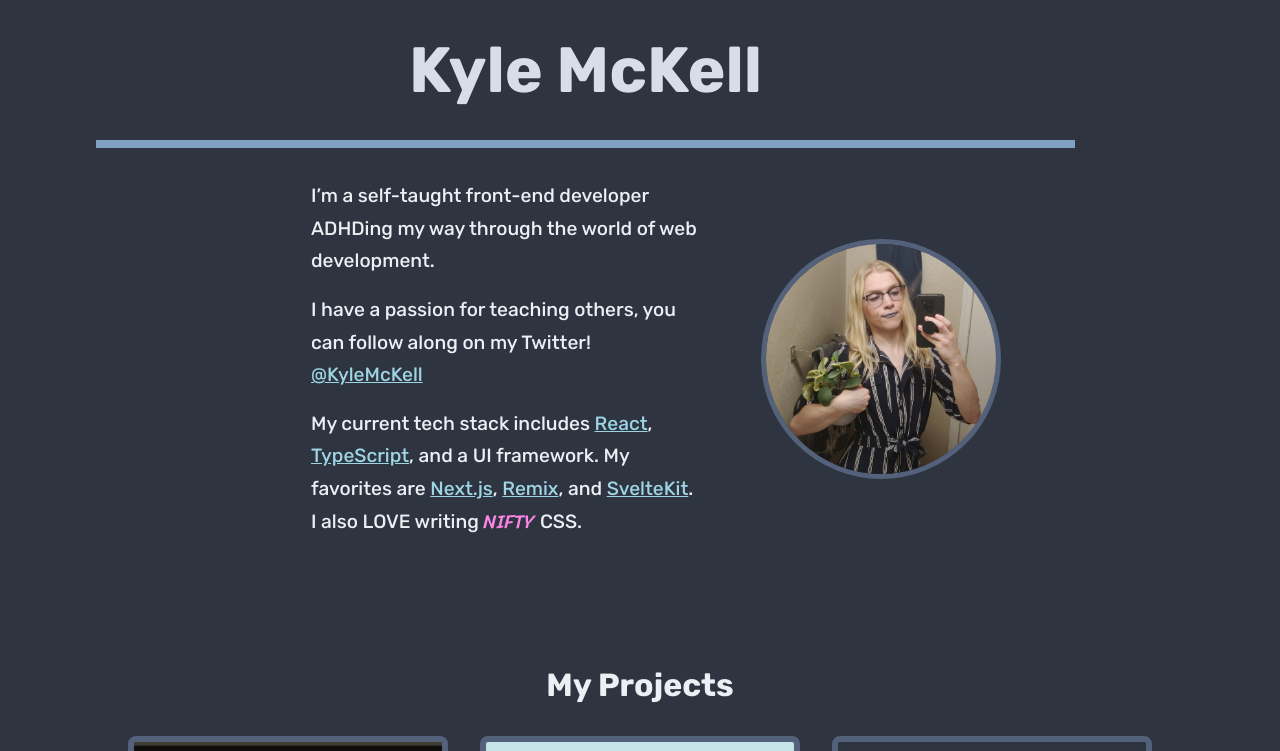
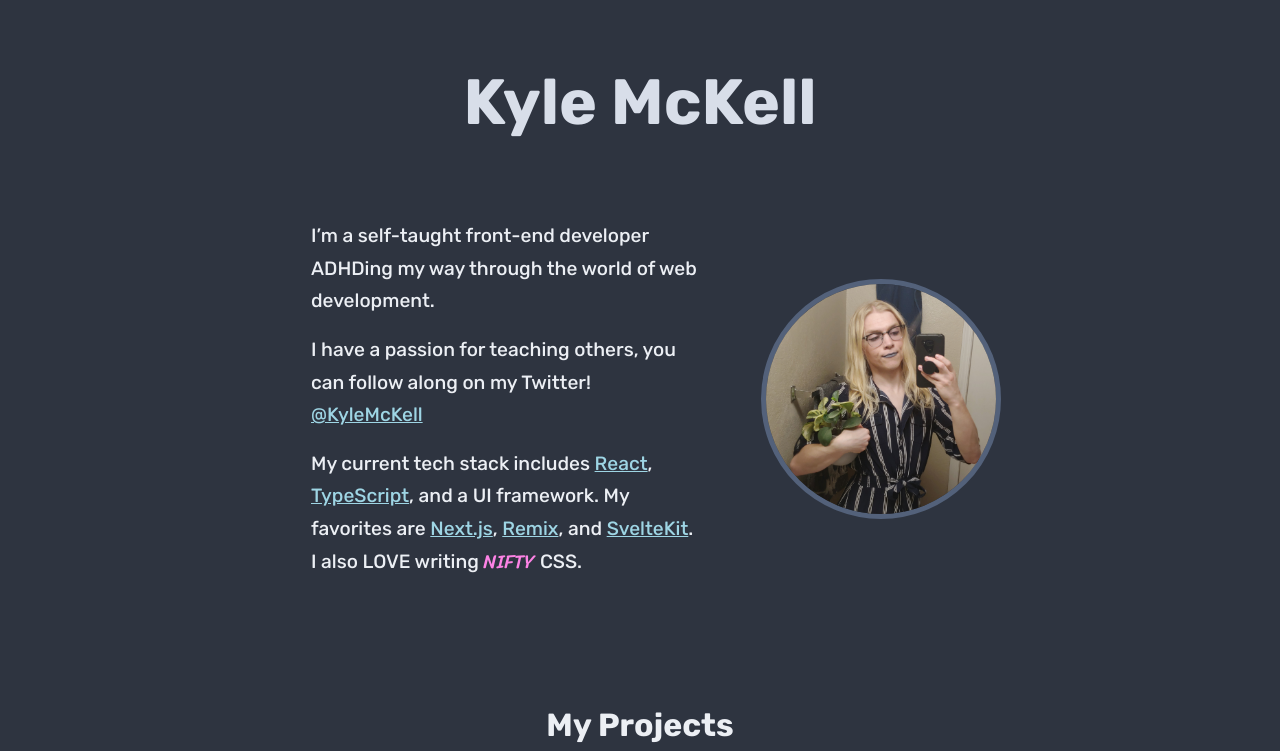
Before and after one commit to KyleMcKell/Portfolio, a React (Create React App) app: page / in a window 1280 px wide. Shown: the top 751 px of the page. Built offline with nearby package versions, Linux system fonts and the light colour scheme.

Commit message:
header done

```diff
--- a/src/components/App.tsx
+++ b/src/components/App.tsx
@@ -36,11 +36,7 @@
 }
 
 body {
-	padding: 0;
-	margin: 0;
 	background: var(--nord0);
-	display: flex;
-	justify-content: center;
 }
 `;
 
--- a/src/components/Body.tsx
+++ b/src/components/Body.tsx
@@ -20,7 +20,7 @@
   flex-direction: column;
   align-items: center;
   justify-content: center;
-  padding: 1rem;
+  padding: 2rem 1rem;
   margin: 1rem;
   gap: 8rem;
 
--- a/src/components/Header.tsx
+++ b/src/components/Header.tsx
@@ -6,19 +6,18 @@
 export const Header = (props: Props) => {
   return (
     <Wrapper>
-      <Name>Kyle McKell</Name>
+      <Name> Kyle McKell </Name>
     </Wrapper>
   );
 };
 
 const Wrapper = styled.header`
   padding: 2rem;
-  width: 90%;
+  padding-top: 4rem;
   display: flex;
   flex-direction: column;
   align-items: center;
   justify-content: center;
-  border-bottom: 8px solid var(--nord9);
 `;
 
 const Name = styled.h1`
```
